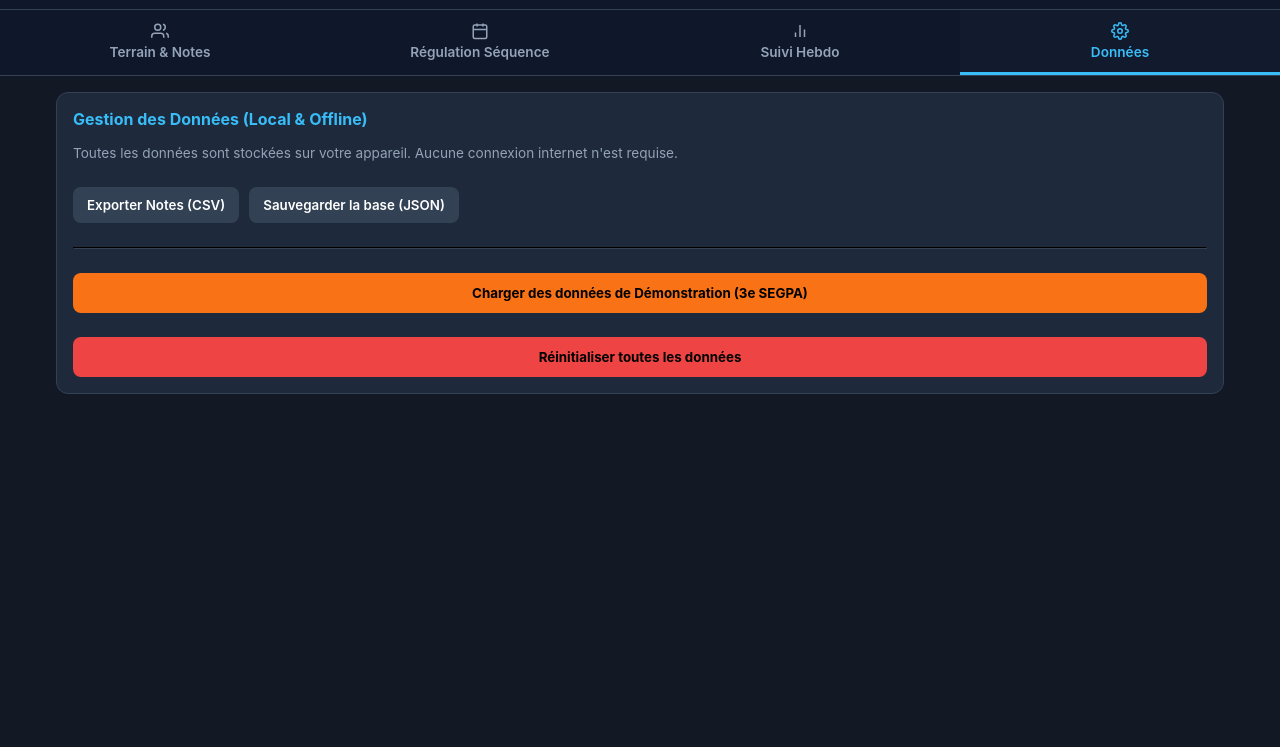
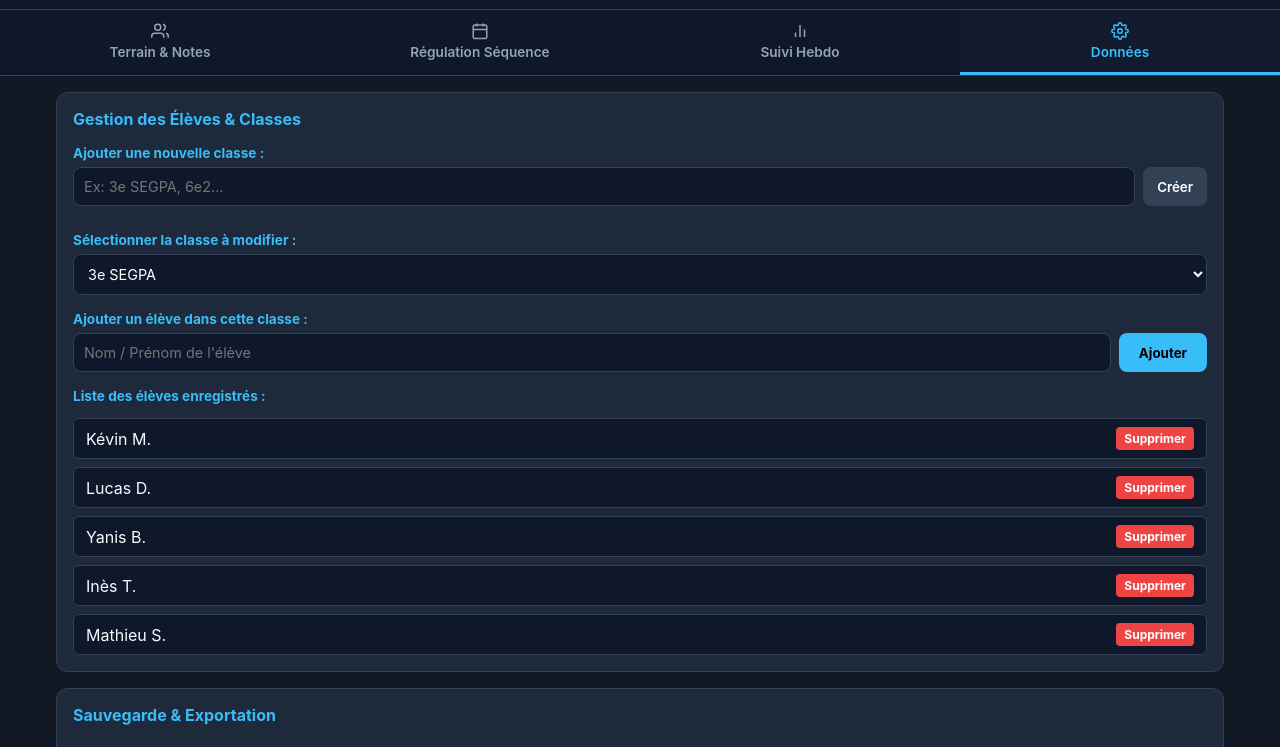
Before and after one commit to jeremycorroyer/gestion_segpa5PTS, a plain HTML site: page index.html in a window 1280 px wide. Both pictures are taken after a click on the element "Données". Shown: the part 53-800 px from the top of the page. Drawn offline with Linux system fonts and the light colour scheme.

Commit message:
Update index.html

```diff
--- a/index.html
+++ b/index.html
@@ -67,7 +67,7 @@
         .incident-btn { background: #334155; border: none; color: white; padding: 6px 10px; border-radius: 6px; font-size: 0.75rem; cursor: pointer; text-align: center; font-weight: 600; width: 100%; display: flex; align-items: center; justify-content: center; gap: 6px; }
         .incident-btn.has-incident { background: var(--accent-red); }
 
-        /* Modale Incident */
+        /* Modale */
         .modal { display: none; position: fixed; inset: 0; background: rgba(0,0,0,0.8); z-index: 200; justify-content: center; align-items: center; padding: 16px; }
         .modal.active { display: flex; }
         .modal-content { background: var(--panel-bg); border: 1px solid var(--panel-border); border-radius: 12px; max-width: 500px; width: 100%; padding: 20px; display: flex; flex-direction: column; gap: 12px; }
@@ -83,14 +83,15 @@
         .crumb-title { font-size: 0.75rem; text-transform: uppercase; color: var(--text-muted); font-weight: bold; }
         .crumb-name { font-size: 0.95rem; font-weight: bold; margin-top: 4px; color: var(--text-main); }
 
-        .feedback-form { background: var(--panel-bg); border: 1px solid var(--panel-border); border-radius: 12px; padding: 16px; display: flex; flex-direction: column; gap: 16px; }
+        .feedback-form { background: var(--panel-bg); border: 1px solid var(--panel-border); border-radius: 12px; padding: 16px; display: flex; flex-direction: column; gap: 16px; margin-bottom: 16px; }
         .form-group { display: flex; flex-direction: column; gap: 6px; }
         .form-label { font-size: 0.85rem; font-weight: bold; color: var(--accent-blue); }
         .btn-selector { display: flex; gap: 8px; }
         .btn-opt { flex: 1; padding: 10px; background: #0f172a; border: 1px solid var(--panel-border); border-radius: 8px; color: white; text-align: center; font-size: 0.85rem; cursor: pointer; }
         .btn-opt.selected { background: var(--accent-blue); color: black; font-weight: bold; }
 
-        textarea { background: #0f172a; border: 1px solid var(--panel-border); color: white; padding: 10px; border-radius: 8px; resize: vertical; min-height: 80px; font-size: 0.9rem; }
+        input[type="text"], textarea, select { background: #0f172a; border: 1px solid var(--panel-border); color: white; padding: 10px; border-radius: 8px; font-size: 0.9rem; width: 100%; }
+        textarea { resize: vertical; min-height: 80px; }
 
         /* Module 3: Suivi Hebdo */
         .summary-table-container { background: var(--panel-bg); border: 1px solid var(--panel-border); border-radius: 12px; overflow-x: auto; margin-bottom: 20px; }
@@ -107,13 +108,17 @@
         .timeline-item { background: var(--panel-bg); border-left: 4px solid var(--accent-blue); border-radius: 0 8px 8px 0; padding: 12px; display: flex; flex-direction: column; gap: 4px; }
         .timeline-header { display: flex; justify-content: space-between; font-weight: bold; font-size: 0.85rem; color: var(--text-muted); }
 
+        /* Listes de gestion d'élèves */
+        .item-list { display: flex; flex-direction: column; gap: 8px; margin-top: 8px; }
+        .item-row { display: flex; justify-content: space-between; align-items: center; background: #0f172a; padding: 8px 12px; border-radius: 6px; border: 1px solid var(--panel-border); }
+        .btn-del { background: var(--accent-red); color: white; border: none; padding: 4px 8px; border-radius: 4px; font-size: 0.75rem; cursor: pointer; font-weight: bold; }
+
         /* Common UI Elements */
         .btn-main { background: var(--accent-blue); color: black; border: none; padding: 12px 16px; border-radius: 8px; font-weight: bold; cursor: pointer; text-align: center; width: 100%; display: flex; justify-content: center; align-items: center; gap: 8px; }
         .btn-secondary { background: #334155; color: white; border: none; padding: 10px 14px; border-radius: 8px; font-weight: 600; cursor: pointer; }
         .actions-row { display: flex; gap: 10px; margin-top: 10px; }
 
         .report-box { background: #0f172a; border: 1px dashed var(--panel-border); padding: 12px; border-radius: 8px; font-family: monospace; font-size: 0.8rem; white-space: pre-wrap; color: #cbd5e1; max-height: 200px; overflow-y: auto; }
-
     </style>
 </head>
 <body>
@@ -150,15 +155,10 @@
     </nav>
 
     <main>
-        <!-- ONGLET 1: CLIMAT ET NOTES (SEGPA) -->
+        <!-- ONGLET 1: CLIMAT ET NOTES -->
         <div id="tab-climat" class="tab-content active">
-            <div class="class-bar" id="class-bar">
-                <!-- Classes injectées par JS -->
-            </div>
-
-            <div class="student-grid" id="student-grid">
-                <!-- Cartes élèves injectées par JS -->
-            </div>
+            <div class="class-bar" id="class-bar"></div>
+            <div class="student-grid" id="student-grid"></div>
 
             <div style="margin-top:20px;">
                 <button class="btn-main" onclick="generatePronoteReport()">
@@ -179,7 +179,7 @@
             </div>
         </div>
 
-        <!-- ONGLET 2: DSD SÉQUENCE & FEEDBACK -->
+        <!-- ONGLET 2: DSD SÉQUENCE -->
         <div id="tab-sequence" class="tab-content">
             <div class="breadcrumbs">
                 <div class="crumb-card">
@@ -240,34 +240,56 @@
                             <th>Statut</th>
                         </tr>
                     </thead>
-                    <tbody id="summary-table-body">
-                        <!-- Rempli par JS -->
-                    </tbody>
+                    <tbody id="summary-table-body"></tbody>
                 </table>
             </div>
 
             <h3 style="font-size: 1rem; color: var(--accent-blue); margin-bottom: 12px;">Historique des Bilans de Séance</h3>
-            <div class="timeline" id="timeline-container">
-                <!-- Rempli par JS -->
-            </div>
+            <div class="timeline" id="timeline-container"></div>
         </div>
 
-        <!-- ONGLET 4: CONFIGURATION & DONNÉES -->
+        <!-- ONGLET 4: CONFIGURATION & GESTION DES ÉLÈVES -->
         <div id="tab-settings" class="tab-content">
+            <!-- GESTION DE LISTE DE CLASSE -->
             <div class="feedback-form">
-                <h3 style="font-size: 1rem; color: var(--accent-blue);">Gestion des Données (Local & Offline)</h3>
-                <p style="font-size: 0.85rem; color: var(--text-muted);">
-                    Toutes les données sont stockées sur votre appareil. Aucune connexion internet n'est requise.
-                </p>
+                <h3 style="font-size: 1rem; color: var(--accent-blue);">Gestion des Élèves & Classes</h3>
 
+                <div class="form-group">
+                    <label class="form-label">Ajouter une nouvelle classe :</label>
+                    <div style="display:flex; gap:8px;">
+                        <input type="text" id="new-class-input" placeholder="Ex: 3e SEGPA, 6e2...">
+                        <button class="btn-secondary" onclick="addNewClass()">Créer</button>
+                    </div>
+                </div>
+
+                <div class="form-group" style="margin-top:10px;">
+                    <label class="form-label">Sélectionner la classe à modifier :</label>
+                    <select id="manage-class-select" onchange="renderStudentManager()"></select>
+                </div>
+
+                <div class="form-group">
+                    <label class="form-label">Ajouter un élève dans cette classe :</label>
+                    <div style="display:flex; gap:8px;">
+                        <input type="text" id="new-student-input" placeholder="Nom / Prénom de l'élève">
+                        <button class="btn-main" style="width: auto; padding:0 20px;" onclick="addNewStudent()">Ajouter</button>
+                    </div>
+                </div>
+
+                <div class="form-group">
+                    <label class="form-label">Liste des élèves enregistrés :</label>
+                    <div class="item-list" id="manager-student-list"></div>
+                </div>
+            </div>
+
+            <!-- EXPORT / SAUVEGARDE -->
+            <div class="feedback-form">
+                <h3 style="font-size: 1rem; color: var(--accent-blue);">Sauvegarde & Exportation</h3>
                 <div class="actions-row">
                     <button class="btn-secondary" onclick="exportCSV()">Exporter Notes (CSV)</button>
-                    <button class="btn-secondary" onclick="exportJSON()">Sauvegarder la base (JSON)</button>
+                    <button class="btn-secondary" onclick="exportJSON()">Sauvegarder (JSON)</button>
                 </div>
-
                 <hr style="border-color: var(--panel-border); margin: 8px 0;">
-
-                <button class="btn-main" style="background: var(--accent-orange);" onclick="loadDemoData()">Charger des données de Démonstration (3e SEGPA)</button>
+                <button class="btn-main" style="background: var(--accent-orange);" onclick="loadDemoData()">Charger des données de Démonstration</button>
                 <button class="btn-main" style="background: var(--accent-red); margin-top: 8px;" onclick="clearData()">Réinitialiser toutes les données</button>
             </div>
         </div>
@@ -302,16 +324,14 @@
     </div>
 
     <script>
-        // --- ÉTATA DE L'APPLICATION ---
         let currentWeek = 1;
         let currentClass = "3e SEGPA";
         let activeStudentForIncident = null;
         let selectedIncidentTypes = [];
         let feedbackSelection = { climat: '', moteur: '' };
 
-        // Base de données locale de structure
         let appData = {
-            classes: ["3e SEGPA", "4e3", "5e1"],
+            classes: ["3e SEGPA", "4e3"],
             students: {
                 "3e SEGPA": [
                     { id: 1, name: "Kévin M." },
@@ -321,24 +341,22 @@
                     { id: 5, name: "Mathieu S." }
                 ]
             },
-            // Stockage hebdomadaire: { week: { studentId: { behaviorPoints, noKit, noShoes, noBook, bonus, incident } } }
             weeklyRecords: {},
-            // Bilans de séances: { week: { className: { climat, moteur, text, date } } }
             sequenceLogs: {}
         };
 
-        // --- INITIALISATION ---
         window.onload = function() {
             loadFromLocalStorage();
             renderClasses();
             renderWeek();
+            renderStudentManager();
             setupServiceWorker();
         };
 
         function setupServiceWorker() {
             if ('serviceWorker' in navigator) {
                 const swCode = `
-                    const CACHE = 'eps-pilot-v1';
+                    const CACHE = 'eps-pilot-v2';
                     self.addEventListener('install', e => e.waitUntil(caches.open(CACHE).then(c => c.addAll(['/']))));
                     self.addEventListener('fetch', e => e.respondWith(caches.match(e.request).then(r => r || fetch(e.request))));
                 `;
@@ -347,7 +365,6 @@
             }
         }
 
-        // --- NAVIGATION & SEMAINES ---
         function switchTab(tabId) {
             document.querySelectorAll('.nav-tab').forEach(t => t.classList.remove('active'));
             document.querySelectorAll('.tab-content').forEach(c => c.classList.remove('active'));
@@ -356,6 +373,7 @@
             document.getElementById(`tab-${tabId}`).classList.add('active');
 
             if(tabId === 'suivi') renderSuivi();
+            if(tabId === 'settings') renderStudentManager();
         }
 
         function changeWeek(delta) {
@@ -368,7 +386,6 @@
             renderStudents();
         }
 
-        // --- RENDER DYNAMIQUE DES ÉLÈVES ---
         function renderClasses() {
             const bar = document.getElementById('class-bar');
             bar.innerHTML = appData.classes.map(c => `
@@ -398,7 +415,7 @@
         }
 
         function calculateScore(data) {
-            let base = data.behaviorPoints; // 3, 2, 1, 0
+            let base = data.behaviorPoints;
             if (data.noKit || data.noShoes) base = Math.min(base, 2);
             let finalScore = base + data.bonusPoints;
             return Math.max(0, Math.min(5, finalScore));
@@ -409,7 +426,7 @@
             const students = appData.students[currentClass] || [];
 
             if (students.length === 0) {
-                grid.innerHTML = `<p style="color:var(--text-muted); grid-column: 1/-1;">Aucun élève enregistré dans cette classe.</p>`;
+                grid.innerHTML = `<p style="color:var(--text-muted); grid-column: 1/-1;">Aucun élève enregistré dans cette classe. Allez dans l'onglet "Données" pour en ajouter.</p>`;
                 return;
             }
 
@@ -457,7 +474,6 @@
             }).join('');
         }
 
-        // --- ACTIONS TERRAIN ---
         function updateBehavior(studentId, delta) {
             const data = getStudentWeekData(studentId);
             data.behaviorPoints = Math.max(0, Math.min(3, data.behaviorPoints + delta));
@@ -479,7 +495,68 @@
             renderStudents();
         }
 
-        // --- GESTION MODALE INCIDENTS ---
+        /* --- GESTION DES ÉLÈVES DEPUIS L'ONGLET DONNÉES --- */
+        function renderStudentManager() {
+            const select = document.getElementById('manage-class-select');
+            select.innerHTML = appData.classes.map(c => `<option value="${c}" ${c === currentClass ? 'selected' : ''}>${c}</option>`).join('');
+
+            const selectedClass = select.value || currentClass;
+            const listContainer = document.getElementById('manager-student-list');
+            const students = appData.students[selectedClass] || [];
+
+            if(students.length === 0) {
+                listContainer.innerHTML = `<p style="font-size:0.8rem; color:var(--text-muted);">Aucun élève dans cette classe.</p>`;
+                return;
+            }
+
+            listContainer.innerHTML = students.map(s => `
+                <div class="item-row">
+                    <span>${s.name}</span>
+                    <button class="btn-del" onclick="removeStudent('${selectedClass}', ${s.id})">Supprimer</button>
+                </div>
+            `).join('');
+        }
+
+        function addNewClass() {
+            const input = document.getElementById('new-class-input');
+            const className = input.value.trim();
+            if(className && !appData.classes.includes(className)) {
+                appData.classes.push(className);
+                appData.students[className] = [];
+                input.value = '';
+                saveToLocalStorage();
+                renderClasses();
+                renderStudentManager();
+            }
+        }
+
+        function addNewStudent() {
+            const select = document.getElementById('manage-class-select');
+            const selectedClass = select.value;
+            const input = document.getElementById('new-student-input');
+            const name = input.value.trim();
+
+            if(name && selectedClass) {
+                if(!appData.students[selectedClass]) appData.students[selectedClass] = [];
+                const newId = Date.now();
+                appData.students[selectedClass].push({ id: newId, name: name });
+                input.value = '';
+                saveToLocalStorage();
+                renderStudentManager();
+                renderStudents();
+            }
+        }
+
+        function removeStudent(className, studentId) {
+            if(confirm("Supprimer cet élève ?")) {
+                appData.students[className] = appData.students[className].filter(s => s.id !== studentId);
+                saveToLocalStorage();
+                renderStudentManager();
+                renderStudents();
+            }
+        }
+
+        /* --- MODALE INCIDENTS --- */
         function openIncidentModal(studentId, studentName) {
             activeStudentForIncident = studentId;
             document.getElementById('incident-student-name').innerText = `Incident : ${studentName}`;
@@ -529,7 +606,7 @@
             activeStudentForIncident = null;
         }
 
-        // --- RAPPORT PRONOTE ---
+        /* --- RAPPORT PRONOTE --- */
         function generatePronoteReport() {
             const students = appData.students[currentClass] || [];
             let report = `=== BILAN EPS - ${currentClass} (Semaine ${currentWeek}) ===\n\n`;
@@ -575,7 +652,7 @@
             document.getElementById('report-modal').classList.remove('active');
         }
 
-        // --- MODULE 2: FEEDBACK SÉQUENCE ---
+        /* --- SÉQUENCE & SUIVI --- */
         function selectOpt(element, group, value) {
             element.parentElement.querySelectorAll('.btn-opt').forEach(b => b.classList.remove('selected'));
             element.classList.add('selected');
@@ -597,9 +674,7 @@
             alert("Bilan de séance enregistré !");
         }
 
-        // --- MODULE 3: SUIVI HEBDO & HISTORIQUE ---
         function renderSuivi() {
-            // Table Récapitulative élèves
             const tbody = document.getElementById('summary-table-body');
             const students = appData.students[currentClass] || [];
 
@@ -636,7 +711,6 @@
                 `;
             }).join('');
 
-            // Timeline des régulations
             const timeline = document.getElementById('timeline-container');
             let logsHtml = '';
 
@@ -661,7 +735,7 @@
             timeline.innerHTML = logsHtml || `<p style="color:var(--text-muted); font-size:0.85rem;">Aucune régulation enregistrée pour cette classe.</p>`;
         }
 
-        // --- PERSISTENCE LOCALSTORAGE ---
+        /* --- STOCKAGE --- */
         function saveToLocalStorage() {
             localStorage.setItem('eps_pilot_data', JSON.stringify(appData));
         }
@@ -687,22 +761,13 @@
                         { id: 5, name: "Mathieu S." }
                     ]
                 },
-                weeklyRecords: {
-                    1: {
-                        1: { behaviorPoints: 2, noKit: false, noShoes: false, noBook: false, bonusPoints: 0, incident: null },
-                        2: { behaviorPoints: 1, noKit: true, noShoes: false, noBook: false, bonusPoints: 0, incident: { types: ["Insolence / Refus"], comment: "Refuse d'arbitrer", timestamp: "10:15" } },
-                        3: { behaviorPoints: 3, noKit: false, noShoes: false, noBook: false, bonusPoints: 1, incident: null }
-                    }
-                },
-                sequenceLogs: {
-                    1: {
-                        "3e SEGPA": { climat: "🟠 Tensions / Rappels", moteur: "Moyen (50-60%)", text: "Insister sur les rôles sociaux dès l'échauffement.", date: "12/10/2026" }
-                    }
-                }
+                weeklyRecords: {},
+                sequenceLogs: {}
             };
             saveToLocalStorage();
             renderClasses();
             renderWeek();
+            renderStudentManager();
             alert("Données de démo chargées !");
         }
 
```
